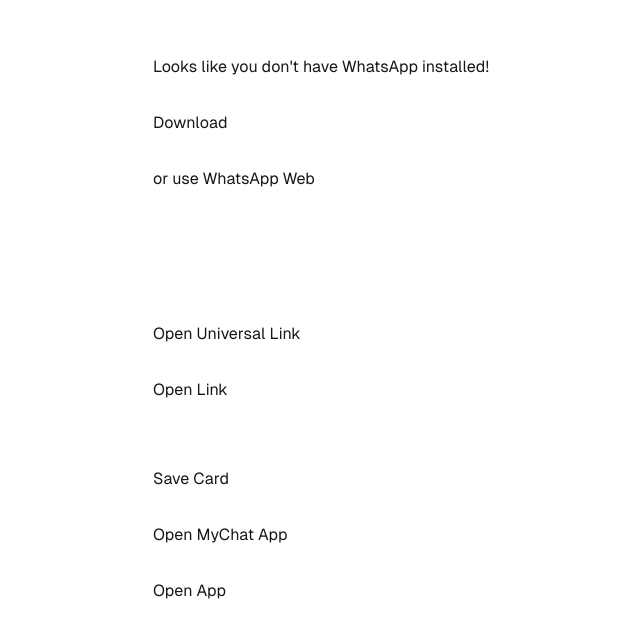
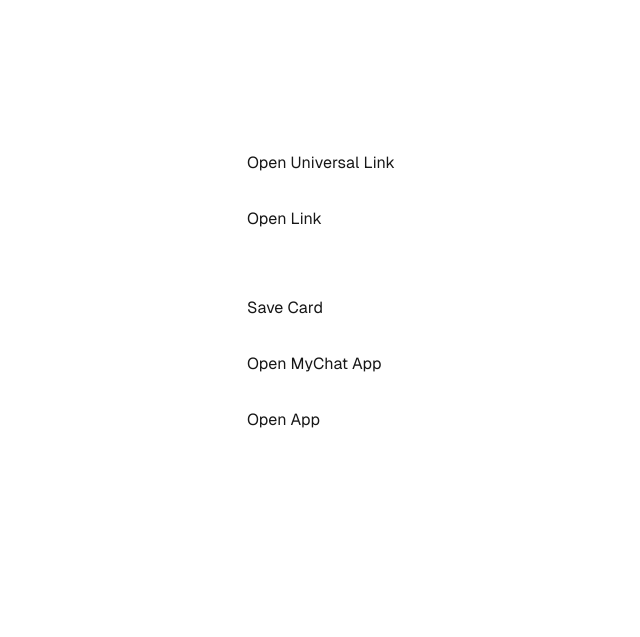
Before and after one commit to ejazseebiz/deeplink, a Next.js app: page / in a window 1280 px wide. Shown: the part 109-746 px from the top of the page, without its empty margins (319-959 px from the left). Built offline with nearby package versions, Linux system fonts and the light colour scheme.

Commit message:
first commit

```diff
--- a/app/page.tsx
+++ b/app/page.tsx
@@ -4,7 +4,7 @@
 
 export default function Home() {
 
-  const [isInstalled, setIsInstalled] = useState(false);
+
 
   // Helper function for device detection
   const isiOS = () => /iPhone|iPad|iPod/i.test(navigator.userAgent);
@@ -57,27 +57,6 @@
     <div className="grid grid-rows-[20px_1fr_20px] items-center justify-items-center min-h-screen p-8 pb-20 gap-16 sm:p-20 font-[family-name:var(--font-geist-sans)]">
       <main className="flex flex-col gap-8 row-start-2 items-center sm:items-start">
 
-        <h1>{isInstalled === false ? "Looks like you don't have WhatsApp installed!" : "Checking WhatsApp installation..."}</h1>
-        {isInstalled === null ? null : (
-          <button
-            onClick={() => window.location.href = isInstalled ? 'mychat://open' : 'https://play.google.com/store/apps/details?id=com.seecard'}
-
-          >
-            {isInstalled ? "Open App" : "Download"}
-          </button>
-        )}
-        {isInstalled === false && (
-          <p>
-            or{' '}
-            <Link href="https://web.whatsapp.com">
-              use WhatsApp Web
-            </Link>
-          </p>
-        )}
-
-        <hr />
-        <hr />
-        <hr />
 
         <h1>Open Universal Link</h1>
         <a href="https://deeplink-kappa.vercel.app/" target="_blank">Open Link</a>
```
